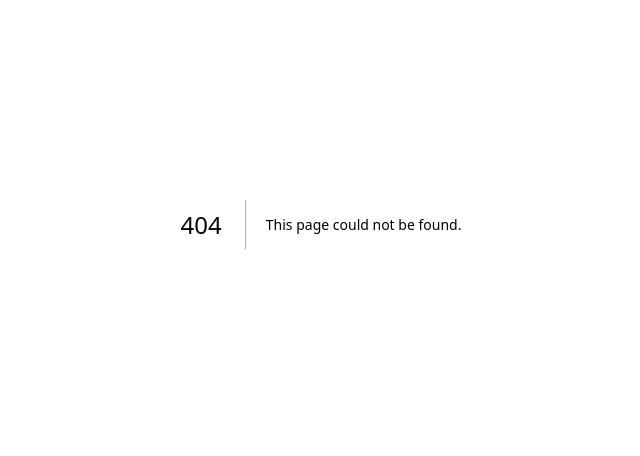
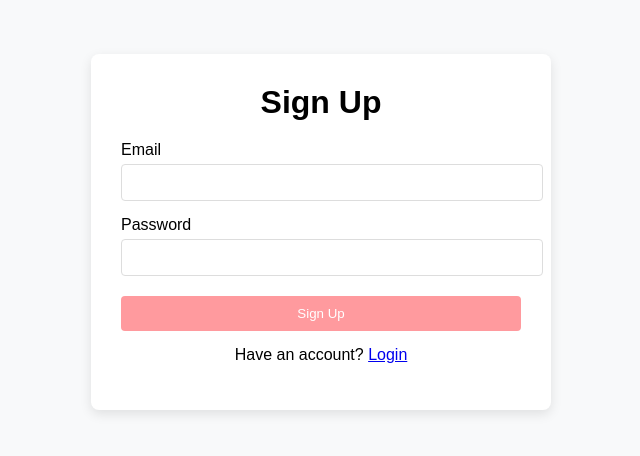
Before and after one commit to schoenwetteradam/wix-keeping-it-cute-app, a Next.js app: page /signup in a window 1280 px wide. Before the commit this address had no page. Shown: the part 176-632 px from the top of the page, without its empty margins (319-959 px from the left). Built offline with nearby package versions, Linux system fonts and the light colour scheme.

Commit message:
Add login and signup pages with Supabase auth

```diff
--- /dev/null
+++ b/pages/signup.js
@@ -0,0 +1,119 @@
+import { useState } from 'react'
+import { useRouter } from 'next/router'
+import Head from 'next/head'
+import { createClient } from '@supabase/supabase-js'
+
+const supabase = createClient(
+  process.env.NEXT_PUBLIC_SUPABASE_URL,
+  process.env.NEXT_PUBLIC_SUPABASE_ANON_KEY
+)
+
+export default function Signup() {
+  const router = useRouter()
+  const [email, setEmail] = useState('')
+  const [password, setPassword] = useState('')
+  const [loading, setLoading] = useState(false)
+  const [error, setError] = useState(null)
+
+  const handleSubmit = async (e) => {
+    e.preventDefault()
+    setLoading(true)
+    setError(null)
+
+    const { error } = await supabase.auth.signUp({ email, password })
+    if (error) {
+      setError(error.message)
+    } else {
+      router.push('/staff')
+    }
+
+    setLoading(false)
+  }
+
+  return (
+    <>
+      <Head>
+        <title>Sign Up - Keeping It Cute Salon</title>
+      </Head>
+      <div
+        style={{
+          fontFamily: 'Arial, sans-serif',
+          display: 'flex',
+          alignItems: 'center',
+          justifyContent: 'center',
+          minHeight: '100vh',
+          backgroundColor: '#f8f9fa'
+        }}
+      >
+        <form
+          onSubmit={handleSubmit}
+          style={{
+            background: 'white',
+            padding: '30px',
+            borderRadius: '8px',
+            boxShadow: '0 4px 12px rgba(0,0,0,0.1)',
+            width: '100%',
+            maxWidth: '400px'
+          }}
+        >
+          <h1 style={{ marginTop: 0, marginBottom: '20px', textAlign: 'center' }}>
+            Sign Up
+          </h1>
+          {error && (
+            <p style={{ color: 'red', marginBottom: '15px' }}>❌ {error}</p>
+          )}
+          <div style={{ marginBottom: '15px' }}>
+            <label style={{ display: 'block', marginBottom: '5px' }}>Email</label>
+            <input
+              type="email"
+              value={email}
+              onChange={(e) => setEmail(e.target.value)}
+              required
+              style={{
+                width: '100%',
+                padding: '10px',
+                border: '1px solid #ddd',
+                borderRadius: '4px'
+              }}
+            />
+          </div>
+          <div style={{ marginBottom: '20px' }}>
+            <label style={{ display: 'block', marginBottom: '5px' }}>
+              Password
+            </label>
+            <input
+              type="password"
+              value={password}
+              onChange={(e) => setPassword(e.target.value)}
+              required
+              style={{
+                width: '100%',
+                padding: '10px',
+                border: '1px solid #ddd',
+                borderRadius: '4px'
+              }}
+            />
+          </div>
+          <button
+            type="submit"
+            disabled={loading}
+            style={{
+              width: '100%',
+              padding: '10px',
+              backgroundColor: '#ff9a9e',
+              color: 'white',
+              border: 'none',
+              borderRadius: '4px',
+              cursor: 'pointer'
+            }}
+          >
+            {loading ? 'Creating account...' : 'Sign Up'}
+          </button>
+          <p style={{ marginTop: '15px', textAlign: 'center' }}>
+            Have an account? <a href="/login">Login</a>
+          </p>
+        </form>
+      </div>
+    </>
+  )
+}
```
Also changed, not shown: pages/login.js (added, +119 -0 lines), 1 other file (tests, documents, lock files or other folders).
